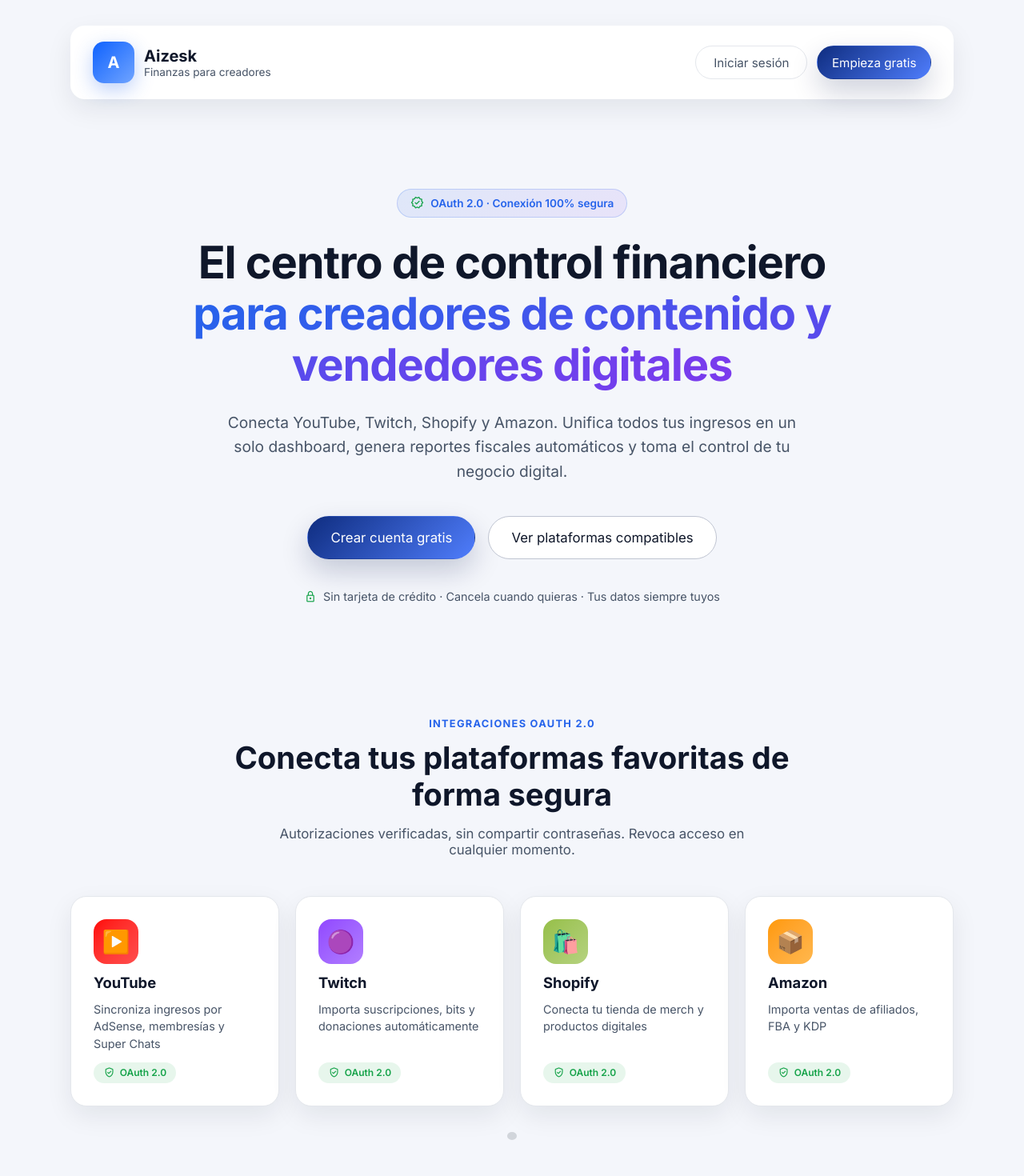
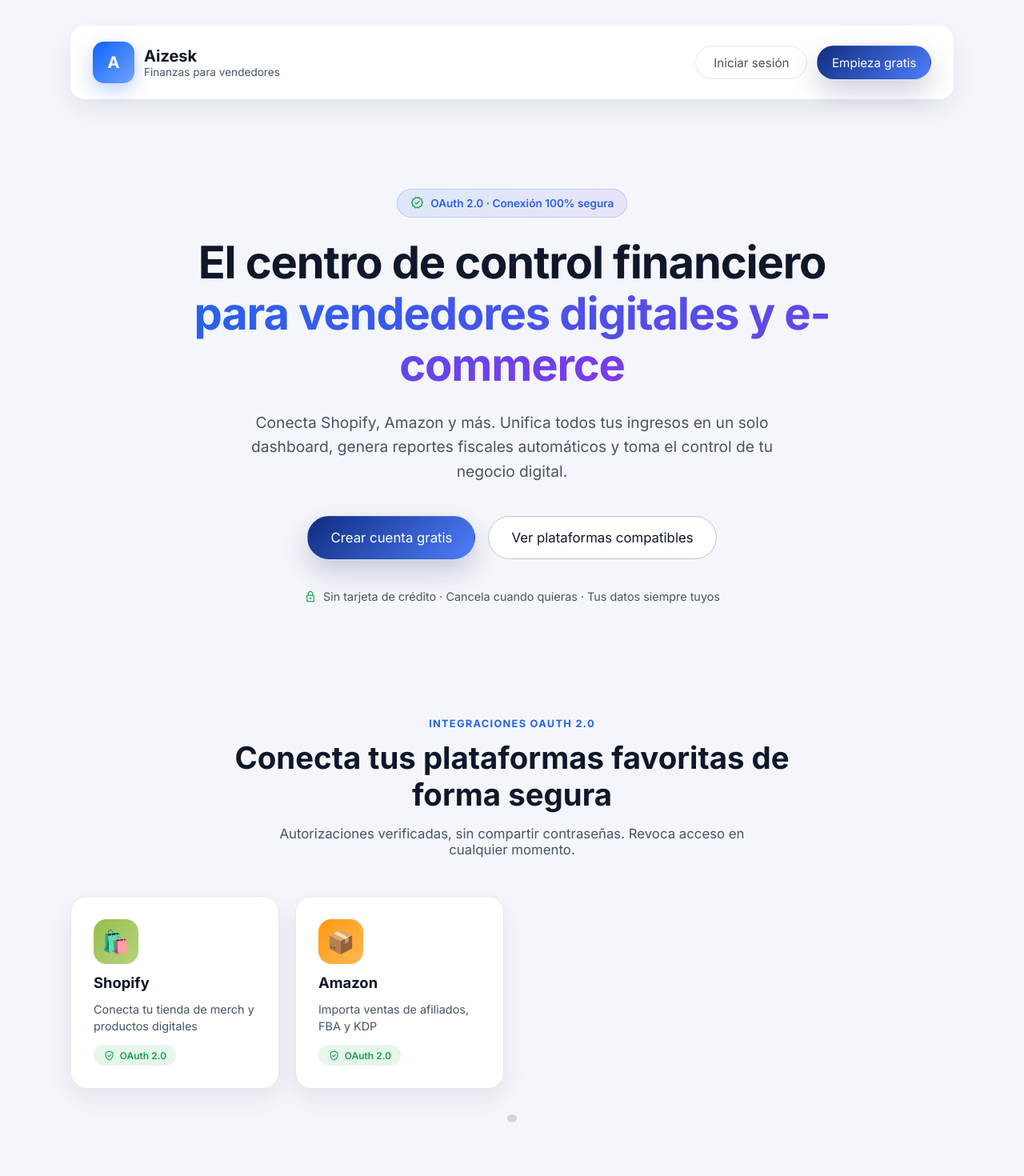
Before and after one commit to Aizesk/webapp, an Angular app: page / in a window 1280 px wide. Shown: the top 1470 px of the page at 80% size. Built offline with nearby package versions, Linux system fonts and the light colour scheme.

Commit message:
remove youtube,twitch & social media references

```diff
--- a/angular.json
+++ b/angular.json
@@ -35,8 +35,8 @@
                 },
                 {
                   "type": "anyComponentStyle",
-                  "maximumWarning": "6kB",
-                  "maximumError": "10kB"
+                  "maximumWarning": "15kB",
+                  "maximumError": "20kB"
                 }
               ],
               "outputHashing": "all"
--- a/src/app/features/home/home-page.component.ts
+++ b/src/app/features/home/home-page.component.ts
@@ -86,7 +86,7 @@
     {
       id: '1',
       title: 'Sincronización completada',
-      message: 'YouTube: Se importaron 12 nuevas transacciones',
+      message: 'Shopify: Se importaron 12 nuevos pedidos',
       icon: 'check_circle',
       type: 'success',
       timestamp: 'Hace 2 horas',
@@ -95,7 +95,7 @@
     {
       id: '2',
       title: 'Reporte mensual disponible',
-      message: 'Tu resumen de diciembre 2025 está listo para descargar',
+      message: 'Tu resumen de ventas de diciembre 2025 está listo',
       icon: 'description',
       type: 'info',
       timestamp: 'Hace 1 día',
@@ -104,7 +104,7 @@
     {
       id: '3',
       title: 'Reconexión requerida',
-      message: 'Tu cuenta de Twitch necesita volver a autorizarse',
+      message: 'Tu cuenta de Amazon Seller necesita volver a autorizarse',
       icon: 'warning',
       type: 'warning',
       timestamp: 'Hace 3 días',
--- a/src/app/features/landing/landing-page.component.html
+++ b/src/app/features/landing/landing-page.component.html
@@ -4,7 +4,7 @@
       <div class="brand__logo">A</div>
       <div class="brand__copy">
         <span class="brand__name">Aizesk</span>
-        <span class="brand__tagline">Finanzas para creadores</span>
+        <span class="brand__tagline">Finanzas para vendedores</span>
       </div>
     </div>
     <div class="home__actions">
@@ -22,10 +22,10 @@
     </div>
     <h1>
       El centro de control financiero<br />
-      <span class="hero__highlight">para creadores de contenido y vendedores digitales</span>
+      <span class="hero__highlight">para vendedores digitales y e-commerce</span>
     </h1>
     <p class="hero__subtitle">
-      Conecta YouTube, Twitch, Shopify y Amazon. Unifica todos tus ingresos en un solo dashboard,
+      Conecta Shopify, Amazon y más. Unifica todos tus ingresos en un solo dashboard,
       genera reportes fiscales automáticos y toma el control de tu negocio digital.
     </p>
     <div class="hero__actions">
@@ -110,8 +110,8 @@
     <div class="cta-content">
       <h2>¿Listo para tomar el control de tus ingresos?</h2>
       <p>
-        Únete a la comunidad de creadores que ya usan Aizesk para simplificar sus finanzas y
-        enfocarse en lo que mejor saben hacer: crear contenido increíble.
+        Únete a la comunidad de vendedores que ya usan Aizesk para simplificar sus finanzas y
+        enfocarse en lo que mejor saben hacer: hacer crecer su negocio.
       </p>
       <div class="cta-actions">
         <app-button variant="primary" size="lg" (click)="handleSignin()">
--- a/src/app/features/landing/landing-page.component.ts
+++ b/src/app/features/landing/landing-page.component.ts
@@ -27,20 +27,6 @@
   protected currentCarouselIndex = 0;
 
   protected readonly platformPartners: readonly PlatformPartner[] = [
-    {
-      id: 'youtube',
-      name: 'YouTube',
-      icon: '▶️',
-      color: '#FF0000',
-      description: 'Sincroniza ingresos por AdSense, membresías y Super Chats',
-    },
-    {
-      id: 'twitch',
-      name: 'Twitch',
-      icon: '🟣',
-      color: '#9146FF',
-      description: 'Importa suscripciones, bits y donaciones automáticamente',
-    },
     {
       id: 'shopify',
       name: 'Shopify',
@@ -85,13 +71,13 @@
       code: 'GI',
       title: 'Gestión Intuitiva',
       description:
-        'Controla todos tus ingresos de YouTube, Twitch, TikTok y más desde un solo lugar. Proyecta ganancias, categoriza por plataforma y visualiza tu crecimiento en tiempo real.',
+        'Controla todos tus ingresos de Amazon, Shopify y más desde un solo lugar. Proyecta ganancias, categoriza por plataforma y visualiza tu crecimiento en tiempo real.',
     },
     {
       code: 'RD',
-      title: 'Reportes para Creadores',
+      title: 'Reportes para Vendedores',
       description:
-        'Genera informes fiscales, métricas por sponsor y análisis de rendimiento. Exporta para tu gestor, prepara reuniones con marcas y demuestra tu valor con datos reales.',
+        'Genera informes fiscales, métricas por producto y análisis de rendimiento. Exporta para tu gestor, prepara reuniones y demuestra tu valor con datos reales.',
     },
     {
       code: 'SG',
--- a/src/app/features/platform-connections/platform-connections-page.component.ts
+++ b/src/app/features/platform-connections/platform-connections-page.component.ts
@@ -27,26 +27,6 @@
   protected readonly navItems = MAIN_NAV_ITEMS;
 
   protected readonly connections: readonly PlatformConnection[] = [
-    {
-      id: 'youtube',
-      name: 'YouTube',
-      description: 'Sincroniza ingresos por anuncios, membresías y super chats.',
-      status: 'Conectado',
-      lastSync: 'Hace 15 minutos',
-      icon: '▶️',
-      accent: '#ef4444',
-      tier: 'Premium',
-    },
-    {
-      id: 'twitch',
-      name: 'Twitch',
-      description: 'Recopila suscripciones, bits y donaciones en tiempo real.',
-      status: 'Conectado',
-      lastSync: 'Hace 2 horas',
-      icon: '🟣',
-      accent: '#a855f7',
-      tier: 'Premium',
-    },
     {
       id: 'amazon',
       name: 'Amazon',
--- a/src/app/features/reports/reports-page.component.ts
+++ b/src/app/features/reports/reports-page.component.ts
@@ -78,7 +78,7 @@
     {
       id: 'campaign-roas',
       name: 'ROAS campañas colaborativas',
-      description: 'Comparativa de campañas con creadores, inversión y retorno neto.',
+      description: 'Comparativa de campañas de marketing, inversión y retorno neto.',
       updatedAt: 'Hace 4 días',
       amount: '$9,740',
       frequency: 'Trimestral',
@@ -110,8 +110,8 @@
     },
     {
       id: 'creator-ranking',
-      title: 'Ranking de creadores y revenue share',
-      benefit: 'Detecta alianzas con mejor margen y oportunidades de escalado.',
+      title: 'Ranking de productos y revenue share',
+      benefit: 'Detecta productos con mejor margen y oportunidades de escalado.',
       complexity: 'Baja'
     }
   ];
--- a/src/app/features/subscriptions/subscriptions-page.component.ts
+++ b/src/app/features/subscriptions/subscriptions-page.component.ts
@@ -54,7 +54,7 @@
       name: 'Starter',
       price: 19,
       billing: 'monthly',
-      description: 'Ideal para creadores de contenido individuales',
+      description: 'Ideal para vendedores individuales',
       color: '#0ea5e9',
       features: [
         'Hasta 500 transacciones/mes',
--- a/src/app/features/transactions/add-manual-transaction/add-manual-transaction-page.component.ts
+++ b/src/app/features/transactions/add-manual-transaction/add-manual-transaction-page.component.ts
@@ -23,8 +23,8 @@
   protected readonly submitting = signal(false);
   protected readonly errorMessage = signal<string | null>(null);
 
-  protected readonly platformOptions = ['Amazon', 'Shopify', 'Twitch', 'YouTube', 'Directo'];
-  protected readonly categoryOptions = ['Venta de Productos', 'Suscripción/Donación', 'Ingreso por Publicidad', 'Servicios', 'Otros'];
+  protected readonly platformOptions = ['Amazon', 'Shopify', 'Directo'];
+  protected readonly categoryOptions = ['Venta de Productos', 'Ingreso por Publicidad', 'Servicios', 'Otros'];
   protected readonly statusOptions = ['Recibido', 'Pagado', 'Procesando', 'Completado', 'Pendiente', 'Enviado'];
   protected readonly paymentMethodOptions = ['Transferencia bancaria', 'Tarjeta de crédito', 'PayPal', 'Efectivo'];
   protected readonly timezone = Intl.DateTimeFormat().resolvedOptions().timeZone;
--- a/src/app/features/transactions/edit-transaction/edit-transaction-page.component.ts
+++ b/src/app/features/transactions/edit-transaction/edit-transaction-page.component.ts
@@ -27,7 +27,7 @@
   private readonly transactionService = inject(TransactionService);
 
   protected readonly originOptions = ['Terceros', 'Manual'];
-  protected readonly platformOptions = ['Amazon', 'Shopify', 'Twitch', 'YouTube'];
+  protected readonly platformOptions = ['Amazon', 'Shopify'];
   protected readonly statusOptions: DetailedTransaction['status'][] = [
     'Recibido',
     'Pagado',
@@ -37,9 +37,8 @@
     'Enviado'
   ];
   protected readonly categoryOptions = [
-    'Suscripción/Donación',
+    'Venta de Productos',
     'Ingreso por Publicidad',
-    'Venta de Productos',
     'Servicios',
     'Otros'
   ];
--- a/src/app/features/transactions/transactions-page.component.ts
+++ b/src/app/features/transactions/transactions-page.component.ts
@@ -116,9 +116,7 @@
   // Default distribution for visualization (backend doesn't provide this yet)
   private readonly defaultDistribution: PlatformDistribution[] = [
     { platform: 'Amazon', amount: 0, color: '#f97316' },
-    { platform: 'Twitch', amount: 0, color: '#a855f7' },
-    { platform: 'Shopify', amount: 0, color: '#22c55e' },
-    { platform: 'YouTube', amount: 0, color: '#3b82f6' }
+    { platform: 'Shopify', amount: 0, color: '#22c55e' }
   ];
 
   // Convert signals to observables for combineLatest
@@ -178,9 +176,7 @@
 
       const colors: Record<string, string> = {
         'Amazon': '#f97316',
-        'Twitch': '#a855f7',
         'Shopify': '#22c55e',
-        'YouTube': '#3b82f6',
         'default': '#94a3b8'
       };
 
```
Also changed, not shown: src/app/features/admin/admin-page.component.ts (+4 -5 lines).
